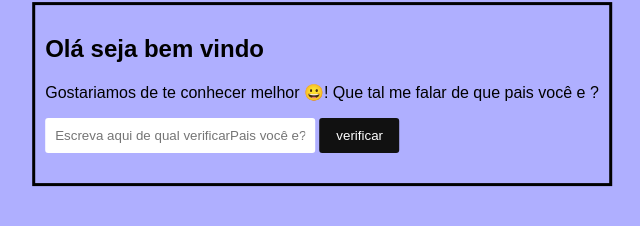
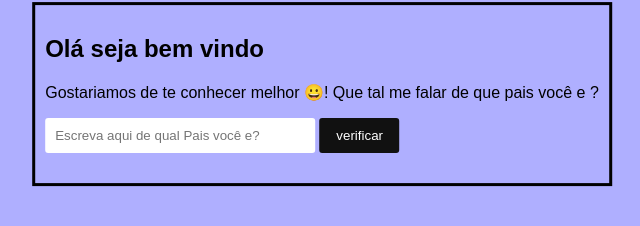
Before and after one commit to marcosfmd/interacao-com-js, a plain HTML site: page index.html in a window 1280 px wide. Shown: the part 306-532 px from the top of the page, 318-958 px from the left. Drawn offline with Linux system fonts and the light colour scheme.

Commit message:
alteração no html

```diff
--- a/index.html
+++ b/index.html
@@ -64,10 +64,10 @@
    <section>
         <figcaption>
             <h1>Olá seja bem vindo</h1>
-            <p>Gostariamos de te conhecer melhor  &#x1F600!
+            <p>Gostariamos de te conhecer melhor &#x1F600!
                 Que tal me falar de que pais você e ?
             </p>
-            <input type="text" id="txtpais" name="txtv" placeholder="Escreva aqui de qual verificarPais você e?">
+            <input type="text" id="txtpais" name="txtv" placeholder="Escreva aqui de qual Pais você e?">
             <input type="button" value="verificar" class="btn" id="toCheck">
             <div class="res">
             </div>
```
